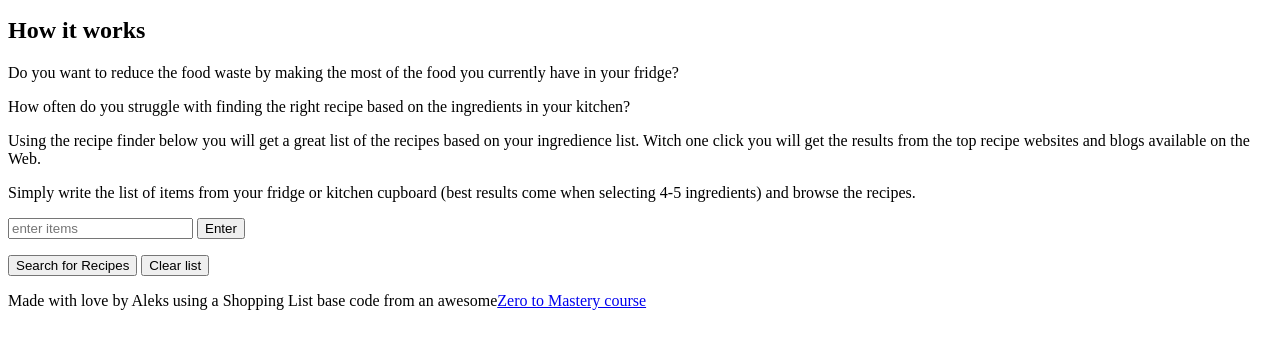
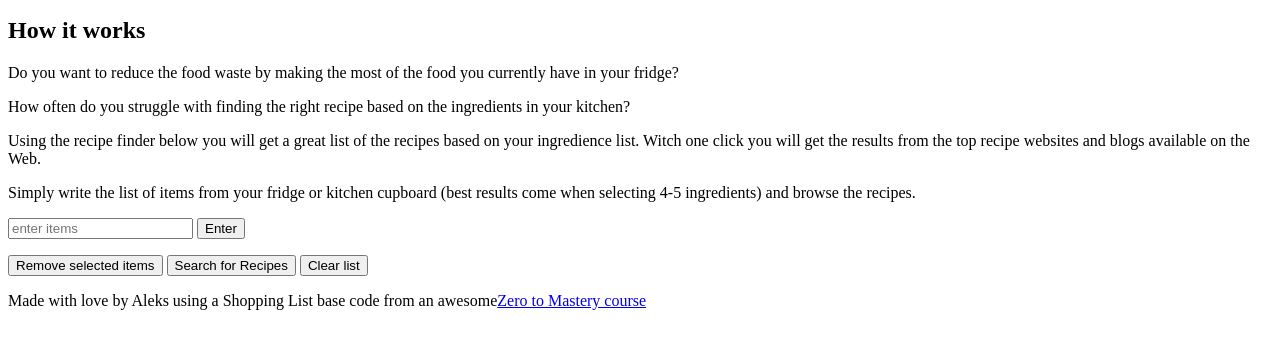
Before and after one commit to AleksCreative/My-JavaScript-playground, a plain HTML site: page Recipe-finder/index.html in a window 1280 px wide. Shown: the part 101-450 px from the top of the page. Drawn offline with Linux system fonts and the light colour scheme.

Commit message:
update HTML

```diff
--- a/Recipe-finder/index.html
+++ b/Recipe-finder/index.html
@@ -2,7 +2,7 @@
 <html>
 <head>
   <meta charset="utf-8">
-	<title>Shopping List</title>
+	<title>Recipe Finder</title>
 	<link rel="stylesheet" type="text/css" href="style.css">
 </head>
 <body>
@@ -23,6 +23,7 @@
 		<ul id="shop-list">
 
 		</ul>
+    <button id="remove-selected">Remove selected items</button>
     <button id="search">Search for Recipes</button>
     <button id="clear-list">Clear list</button>
 	</section>
```
